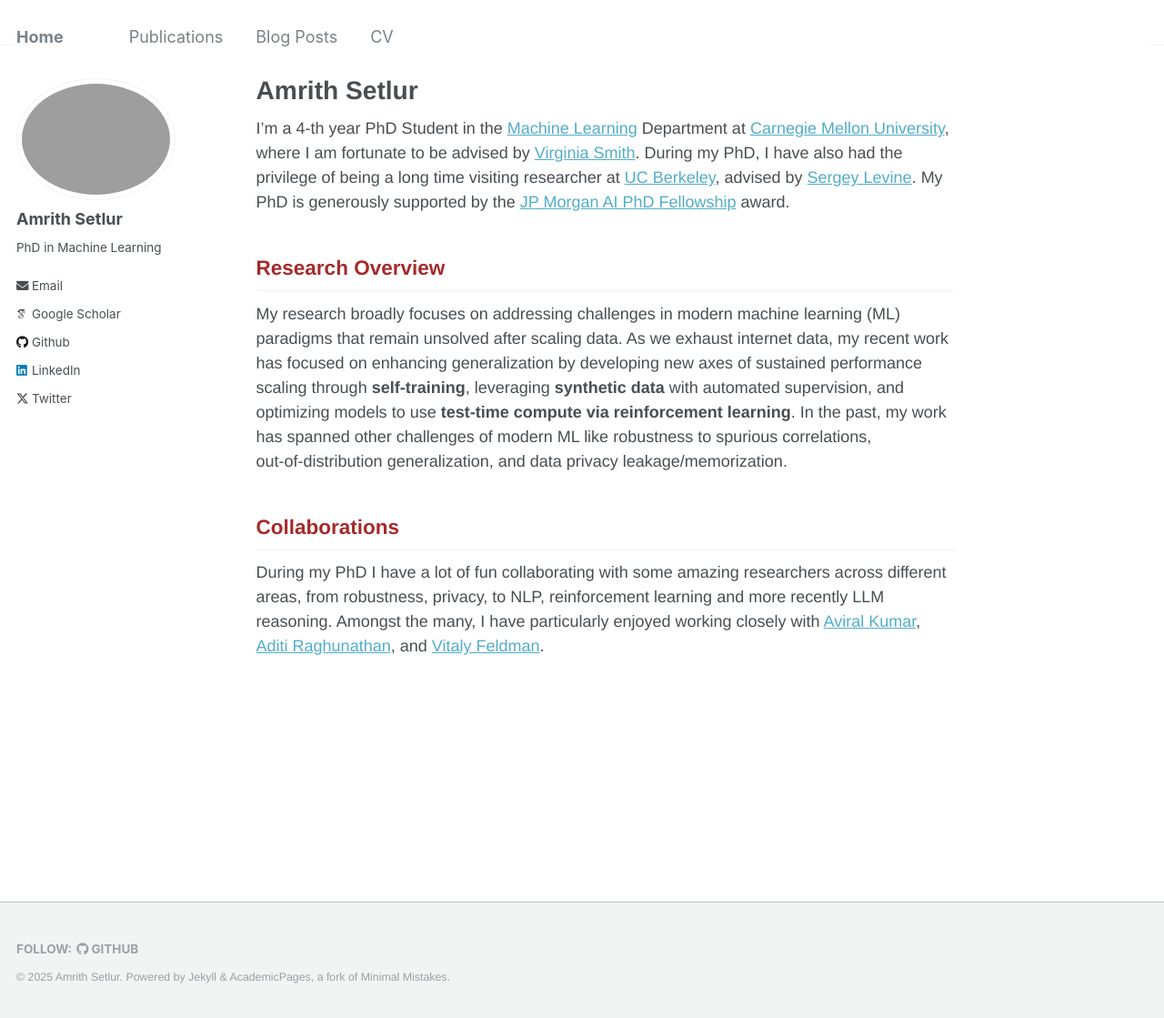
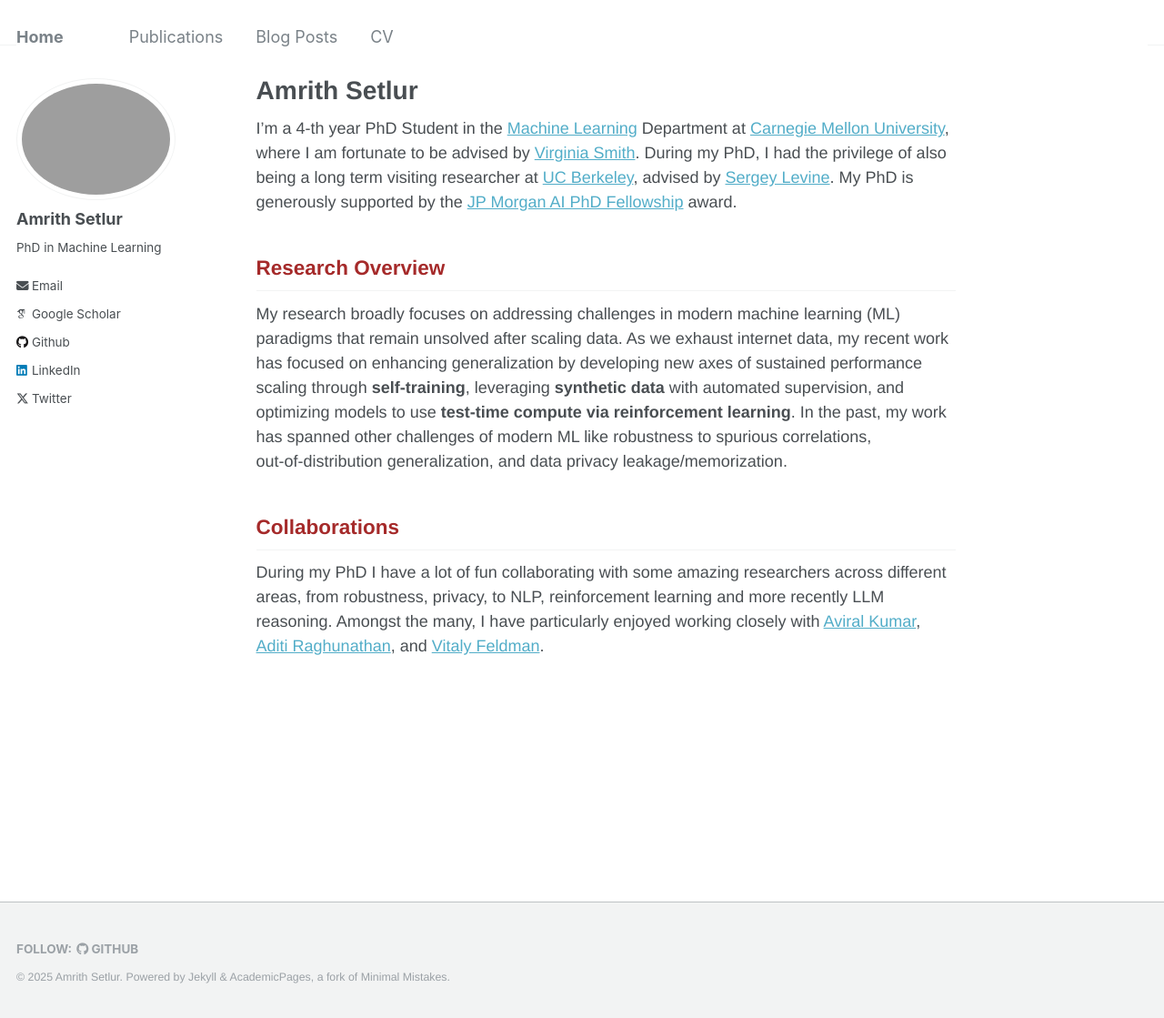
Before and after one commit to ars22/ars22.github.io, a Jekyll site: the page built from _pages/about.md, in a window 1280 px wide and 1119 px high. Shown: the whole window at 91% size. Built offline with Jekyll 4.4.1, drawn with Linux system fonts in a browser that asks for light colours; some web fonts are replaced.

Commit message:
minor change grammar

```diff
--- a/_pages/about.md
+++ b/_pages/about.md
@@ -7,7 +7,7 @@ redirect_from:
   - /about.html
 ---
 
-I'm a 4-th year PhD Student in the [Machine Learning](https://www.ml.cmu.edu/) Department at [Carnegie Mellon University](https://www.cmu.edu/), where I am fortunate to be advised by [Virginia Smith](https://www.cs.cmu.edu/~smithv/). During my PhD, I have also had the privilege of being a long time visiting researcher at [UC Berkeley](https://bair.berkeley.edu/), advised by [Sergey Levine](https://people.eecs.berkeley.edu/~svlevine/). My PhD is generously supported by the [JP Morgan AI PhD Fellowship](https://www.jpmorgan.com/technology/artificial-intelligence/research-awards) award.
+I'm a 4-th year PhD Student in the [Machine Learning](https://www.ml.cmu.edu/) Department at [Carnegie Mellon University](https://www.cmu.edu/), where I am fortunate to be advised by [Virginia Smith](https://www.cs.cmu.edu/~smithv/). During my PhD, I  had the privilege of also being a long term visiting researcher at [UC Berkeley](https://bair.berkeley.edu/), advised by [Sergey Levine](https://people.eecs.berkeley.edu/~svlevine/). My PhD is generously supported by the [JP Morgan AI PhD Fellowship](https://www.jpmorgan.com/technology/artificial-intelligence/research-awards) award.
 
 
 ## <span style="color:brown"> Research Overview </span>
```
